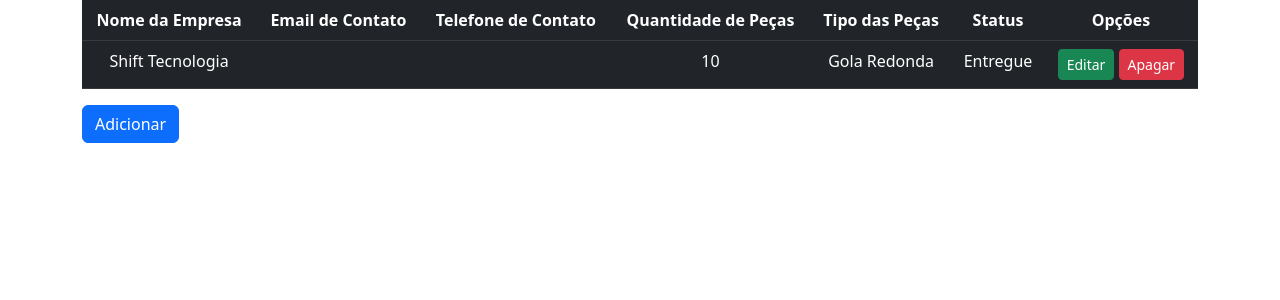
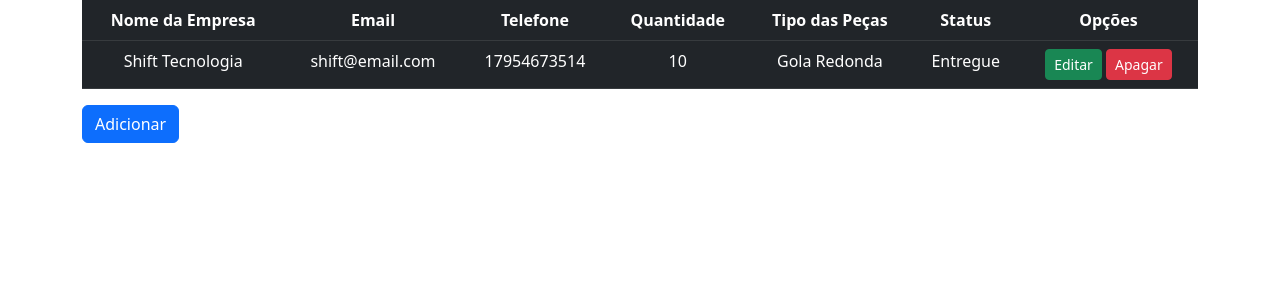
Before and after one commit to ChrisOGK/webapplication, a Flask app: page / in a window 1280 px wide. Shown: the top 300 px of the page. Run offline with Flask 2, Linux system fonts and the light colour scheme.

Commit message:
Atualizei o home.html

```diff
--- a/templates/home.html
+++ b/templates/home.html
@@ -13,9 +13,9 @@
         <table class="table table-dark table-hover">
             <tr>
                 <th class="text-center">Nome da Empresa</th>
-                <th class="text-center">Email de Contato</th>
-                <th class="text-center">Telefone de Contato</th>
-                <th class="text-center">Quantidade de Peças</th>
+                <th class="text-center">Email</th>
+                <th class="text-center">Telefone</th>
+                <th class="text-center">Quantidade</th>
                 <th class="text-center">Tipo das Peças</th>
                 <th class="text-center">Status</th>
                 <th class="text-center" >Opções</th>
@@ -23,8 +23,8 @@
             {% for pedido in pedidos %}
             <tr>
                 <td class="text-center">{{pedido['Nome da Empresa']}}</td>
-                <td class="text-center">{{pedido['Email de Contato']}}</td>
-                <td class="text-center">{{pedido['Telefone de contato']}}</td>
+                <td class="text-center">{{pedido['Email']}}</td>
+                <td class="text-center">{{pedido['Telefone']}}</td>
                 <td class="text-center">{{pedido['Quantidade de Peças']}}</td>
                 <td class="text-center">{{pedido['Tipo de Peças']}}</td>
                 <td class="text-center">{{pedido['Status do Pedido']}}</td>
```
